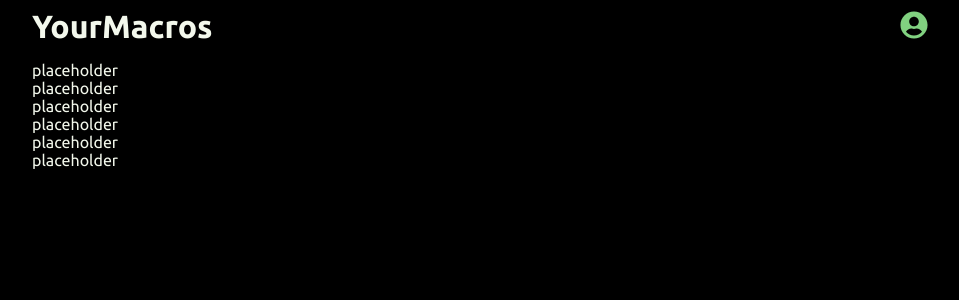
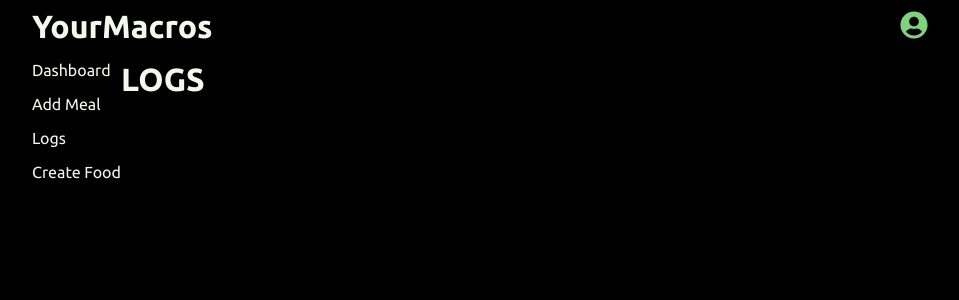
Before and after one commit to jonmico/your-macros, a React (Vite) app in the folder client/: page /logs in a window 1280 px wide. Shown: the top 300 px of the page, without its empty margins (160-1119 px from the left). Built offline with nearby package versions, Linux system fonts and the light colour scheme.

Commit message:
Add routing. It is not perfect. But it works.

```diff
--- a/client/src/App.tsx
+++ b/client/src/App.tsx
@@ -1,22 +1,25 @@
 import './index.css';
-import Header from './components/header/header';
+
 import { BrowserRouter, Navigate, Route, Routes } from 'react-router-dom';
 import AppLayout from './components/app-layout/app-layout';
-import Navbar from './components/navbar/navbar';
+
+import Dashboard from './pages/dashboard/dashboard';
+import AddMeal from './pages/add-meal/add-meal';
+import Logs from './pages/logs-page/logs';
+import CreateFood from './pages/create-food/create-food';
 
 function App() {
   return (
-    <div className={'app'}>
-      <Header />
-      <Navbar />
-    </div>
-    // <BrowserRouter>
-    //   <Routes>
-    //     <Route element={<AppLayout />}>
-    //       <Route path={'user'}></Route>
-    //     </Route>
-    //   </Routes>
-    // </BrowserRouter>
+    <BrowserRouter>
+      <Routes>
+        <Route element={<AppLayout />}>
+          <Route path={'/dashboard'} element={<Dashboard />} />
+          <Route path={'/add-meal'} element={<AddMeal />} />
+          <Route path={'/logs'} element={<Logs />} />
+          <Route path={'/create-food'} element={<CreateFood />} />
+        </Route>
+      </Routes>
+    </BrowserRouter>
   );
 }
 
--- a/client/src/components/app-layout/app-layout.module.css
+++ b/client/src/components/app-layout/app-layout.module.css
@@ -0,0 +1,3 @@
+.container {
+  display: flex;
+}
--- a/client/src/components/app-layout/app-layout.tsx
+++ b/client/src/components/app-layout/app-layout.tsx
@@ -2,12 +2,16 @@ import { Outlet } from 'react-router-dom';
 
 import Header from '../header/header';
 import styles from './app-layout.module.css';
+import Navbar from '../navbar/navbar';
 
 export default function AppLayout() {
   return (
     <div className={'app'}>
       <Header />
-      <Outlet />
+      <div className={styles.container}>
+        <Navbar />
+        <Outlet />
+      </div>
     </div>
   );
 }
--- a/client/src/components/navbar/navbar.module.css
+++ b/client/src/components/navbar/navbar.module.css
@@ -1,8 +1,6 @@
-.navbar {
-}
-
-.navbarList {
+.navList {
   display: flex;
   flex-direction: column;
   list-style-type: none;
+  gap: 1rem;
 }
--- a/client/src/components/navbar/navbar.tsx
+++ b/client/src/components/navbar/navbar.tsx
@@ -3,13 +3,11 @@ import styles from './navbar.module.css';
 export default function Navbar() {
   return (
     <nav>
-      <ul className={styles.navbarList}>
-        <li>placeholder</li>
-        <li>placeholder</li>
-        <li>placeholder</li>
-        <li>placeholder</li>
-        <li>placeholder</li>
-        <li>placeholder</li>
+      <ul className={styles.navList}>
+        <li>Dashboard</li>
+        <li>Add Meal</li>
+        <li>Logs</li>
+        <li>Create Food</li>
       </ul>
     </nav>
   );
--- /dev/null
+++ b/client/src/pages/add-meal/add-meal.tsx
@@ -0,0 +1,7 @@
+export default function AddMeal() {
+  return (
+    <div>
+      <h1>ADD MEAL</h1>
+    </div>
+  );
+}
--- /dev/null
+++ b/client/src/pages/create-food/create-food.tsx
@@ -0,0 +1,7 @@
+export default function CreateFood() {
+  return (
+    <div>
+      <h1>CREATE FOOD</h1>
+    </div>
+  );
+}
--- /dev/null
+++ b/client/src/pages/dashboard/dashboard.tsx
@@ -0,0 +1,7 @@
+export default function Dashboard() {
+  return (
+    <div>
+      <h1>DASHBOARD</h1>
+    </div>
+  );
+}
--- /dev/null
+++ b/client/src/pages/logs-page/logs.tsx
@@ -0,0 +1,7 @@
+export default function Logs() {
+  return (
+    <div>
+      <h1>LOGS</h1>
+    </div>
+  );
+}
```
Also changed, not shown: client/src/pages/home/home.tsx (added, +7 -0 lines), client/src/pages/home/home.module.css (added).
